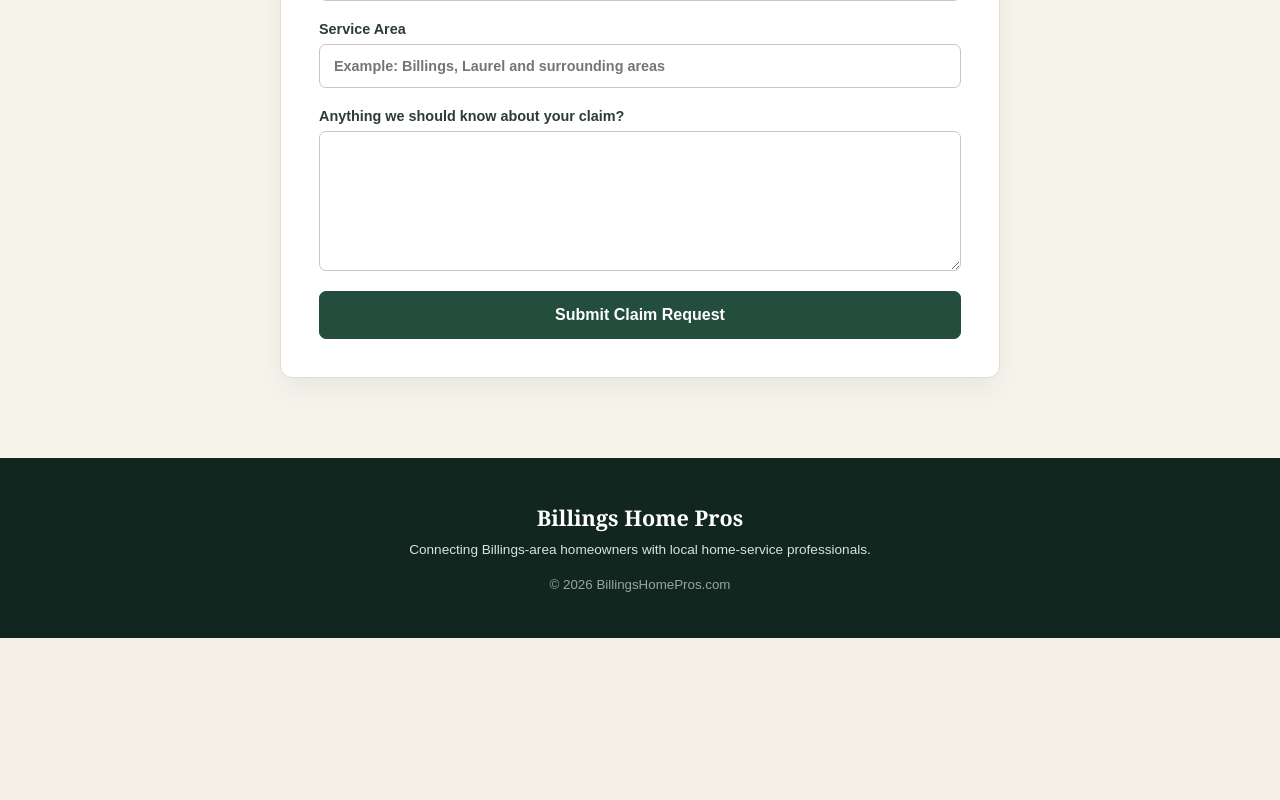
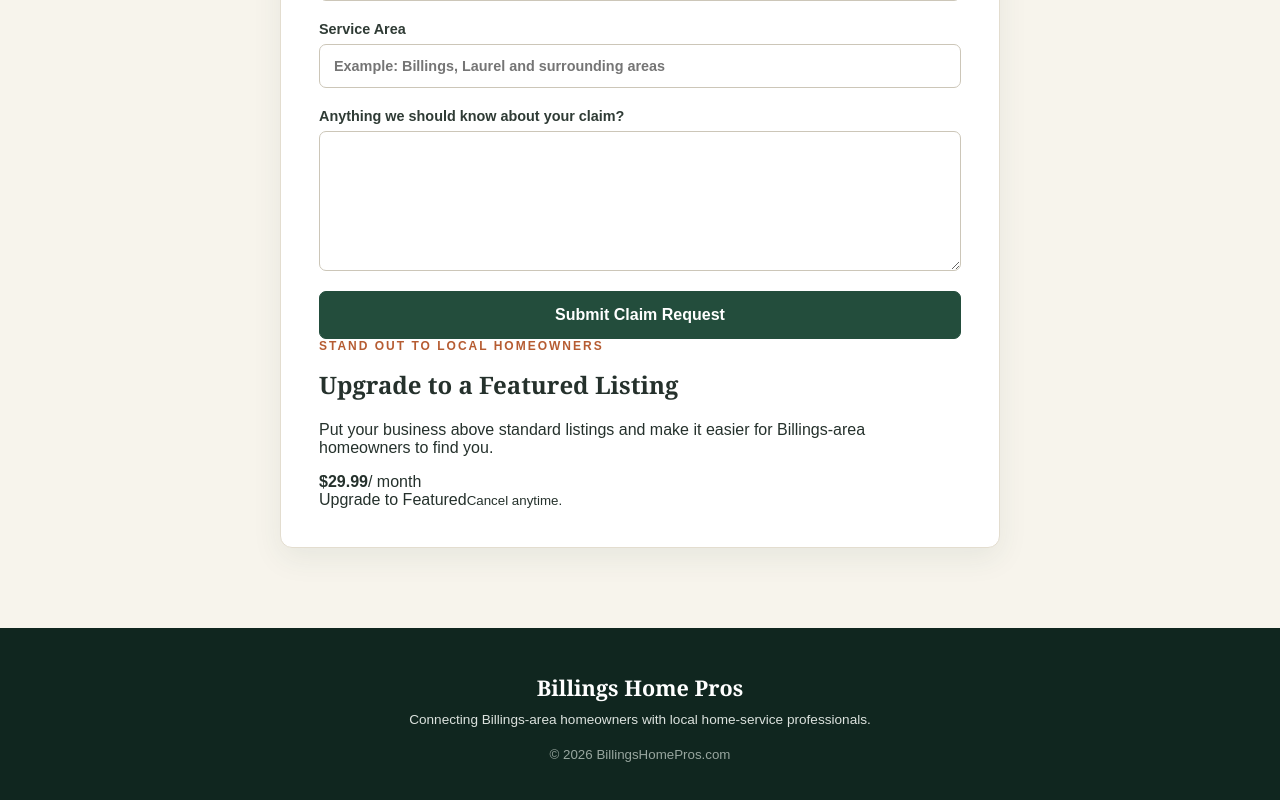
Before and after one commit to Cheddaronbass/billingshomepros, a Next.js app: page /get-listed in a window 1280 px wide. Shown: the part 1134-1934 px from the top of the page. Before the commit the page ends 1772 px from the top, so only its background shows below. Built offline with nearby package versions, Linux system fonts and the light colour scheme.

Commit message:
Add featured listing upgrade section
Added a section for featured listing upgrade with pricing and link.

```diff
--- a/app/get-listed/page.js
+++ b/app/get-listed/page.js
@@ -280,6 +280,30 @@ export default function GetListedPage() {
               </div>
             )}
           </form>
+            <div className="featuredUpgrade">
+  <div className="eyebrow">STAND OUT TO LOCAL HOMEOWNERS</div>
+
+  <h2>Upgrade to a Featured Listing</h2>
+
+  <p>
+    Put your business above standard listings and make it easier
+    for Billings-area homeowners to find you.
+  </p>
+
+  <div className="featuredPrice">
+    <strong>$29.99</strong>
+    <span>/ month</span>
+  </div>
+
+  <a
+    className="featuredUpgradeButton"
+    href="https://buy.stripe.com/test_fZu7sF6wS3E43Lv39p3sI00"
+  >
+    Upgrade to Featured
+  </a>
+
+  <small>Cancel anytime.</small>
+</div>
         </div>
       </section>
 
```
